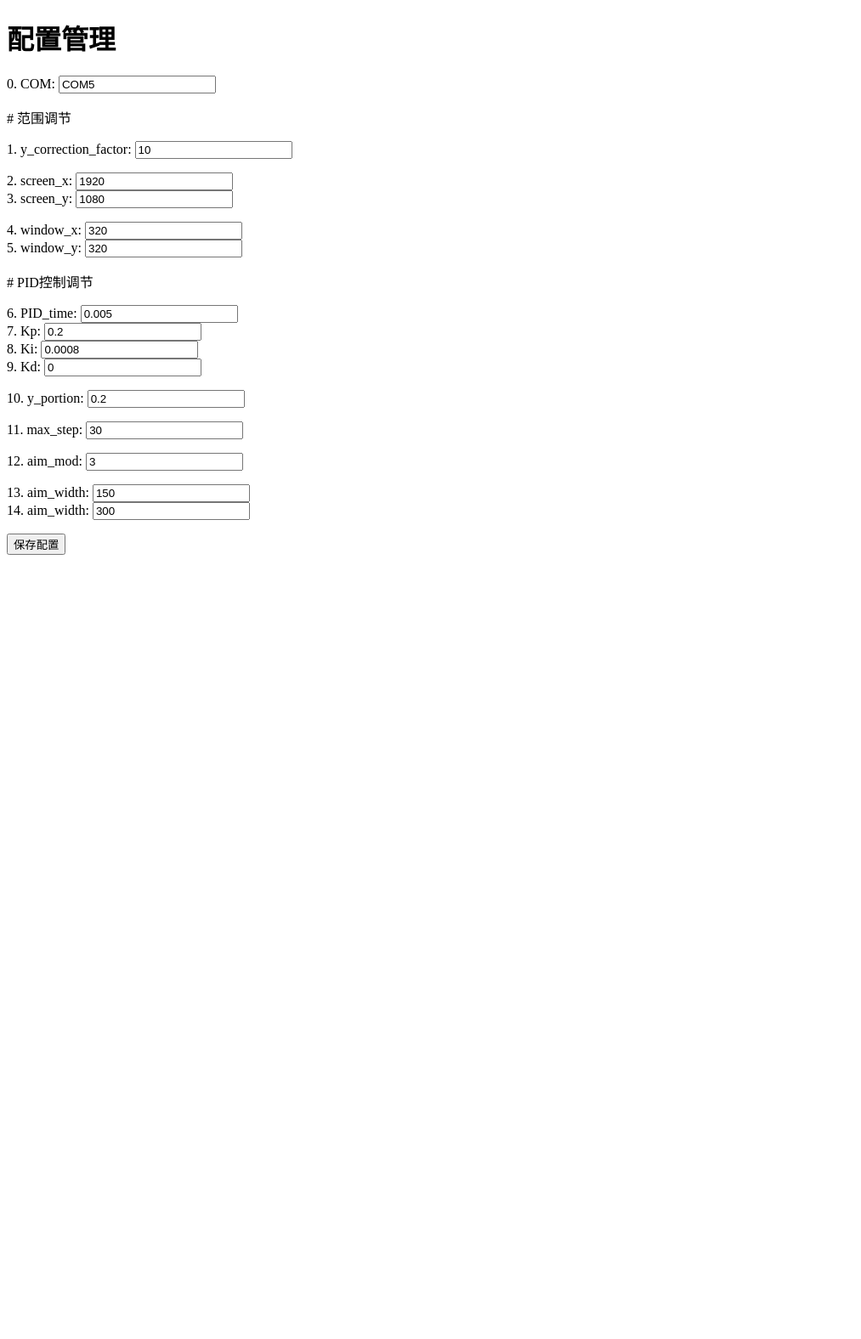
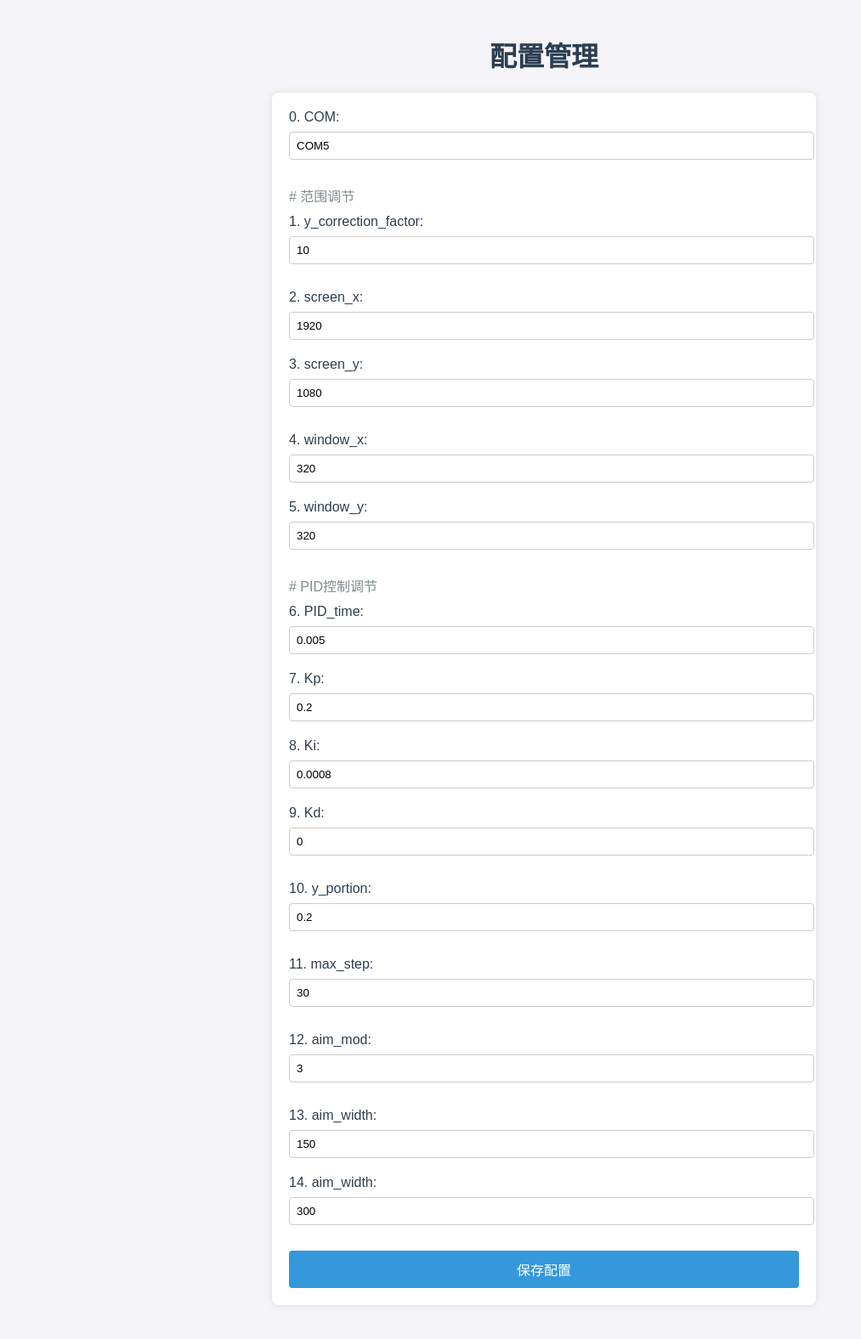
Before and after one commit to ccccqiang/cq, a Flask app: page / in a window 1280 px wide. Shown: the whole page at 85% size, without its empty margins (0-1013 px from the left). Before the commit the page ends 653 px from the top, so only its background shows below. Run offline with Flask 3, Linux system fonts and the light colour scheme.

Commit message:
feat(Yolo): 更新配置管理功能并优化用户界面
- 在 index.html 中添加了新的 CSS 样式，提升了页面的视觉效果和用户体验
- 在 main.py 中增加了 y_portion 配置项的读取，用于后续的图像处理
- 优化了配置文件的读取逻辑，提高了代码的健壮性

```diff
--- a/Yolo/yolov5/templates/index.html
+++ b/Yolo/yolov5/templates/index.html
@@ -3,6 +3,57 @@
 <head>
     <meta charset="UTF-8">
     <title>配置管理</title>
+    <style>
+        body {
+            font-family: Arial, sans-serif;
+            background-color: #f4f4f9;
+            color: #333;
+            margin: 0;
+            padding: 20px;
+        }
+        h1 {
+            text-align: center;
+            color: #2c3e50;
+        }
+        form {
+            max-width: 600px;
+            margin: 20px auto;
+            background: white;
+            padding: 20px;
+            border-radius: 8px;
+            box-shadow: 0 0 10px rgba(0, 0, 0, 0.1);
+        }
+        label {
+            display: block;
+            margin-bottom: 8px;
+            color: #2c3e50;
+        }
+        input[type="text"] {
+            width: 100%;
+            padding: 8px;
+            margin-bottom: 20px;
+            border: 1px solid #ccc;
+            border-radius: 4px;
+        }
+        button {
+            display: block;
+            width: 100%;
+            padding: 10px;
+            background-color: #3498db;
+            color: white;
+            border: none;
+            border-radius: 4px;
+            cursor: pointer;
+            font-size: 16px;
+        }
+        button:hover {
+            background-color: #2980b9;
+        }
+        p {
+            margin: 10px 0;
+            color: #7f8c8d;
+        }
+    </style>
 </head>
 <body>
     <h1>配置管理</h1>
```
Also changed, not shown: Yolo/yolov5/main.py (+6 -3 lines).
